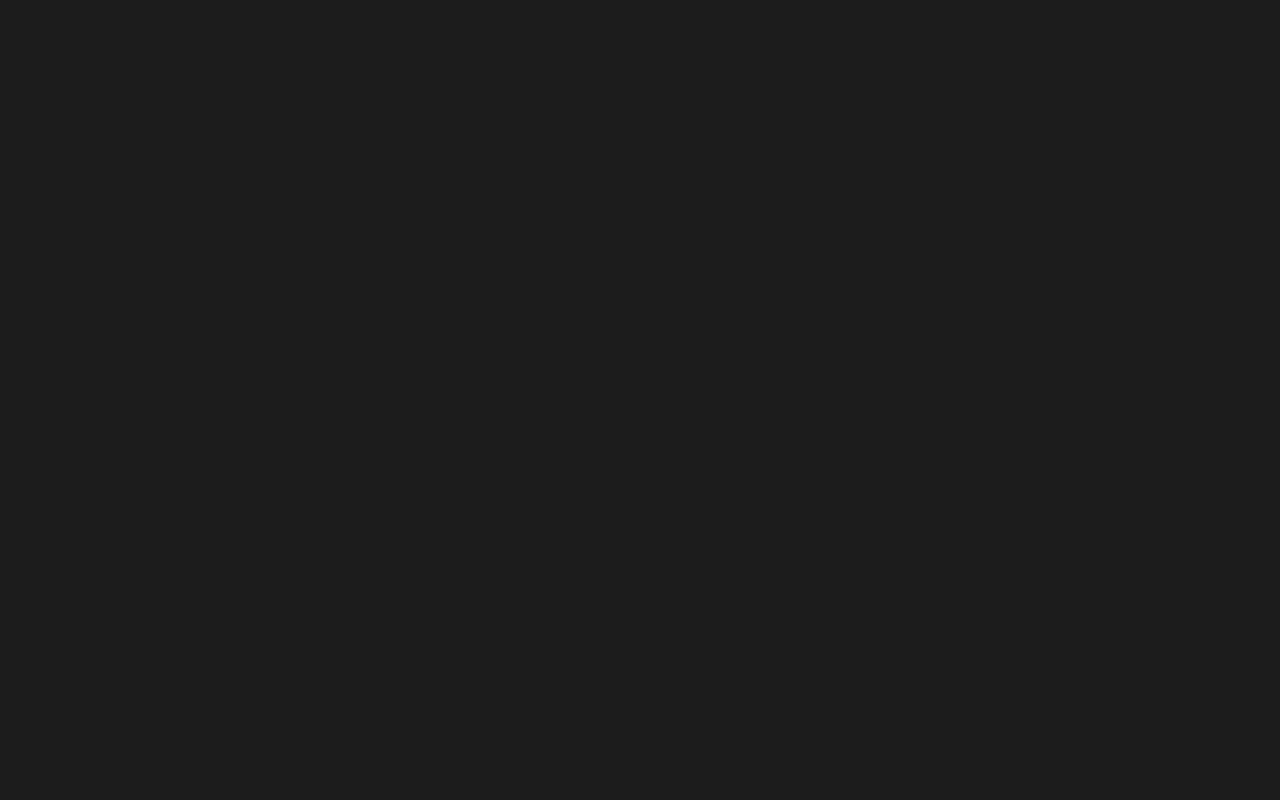
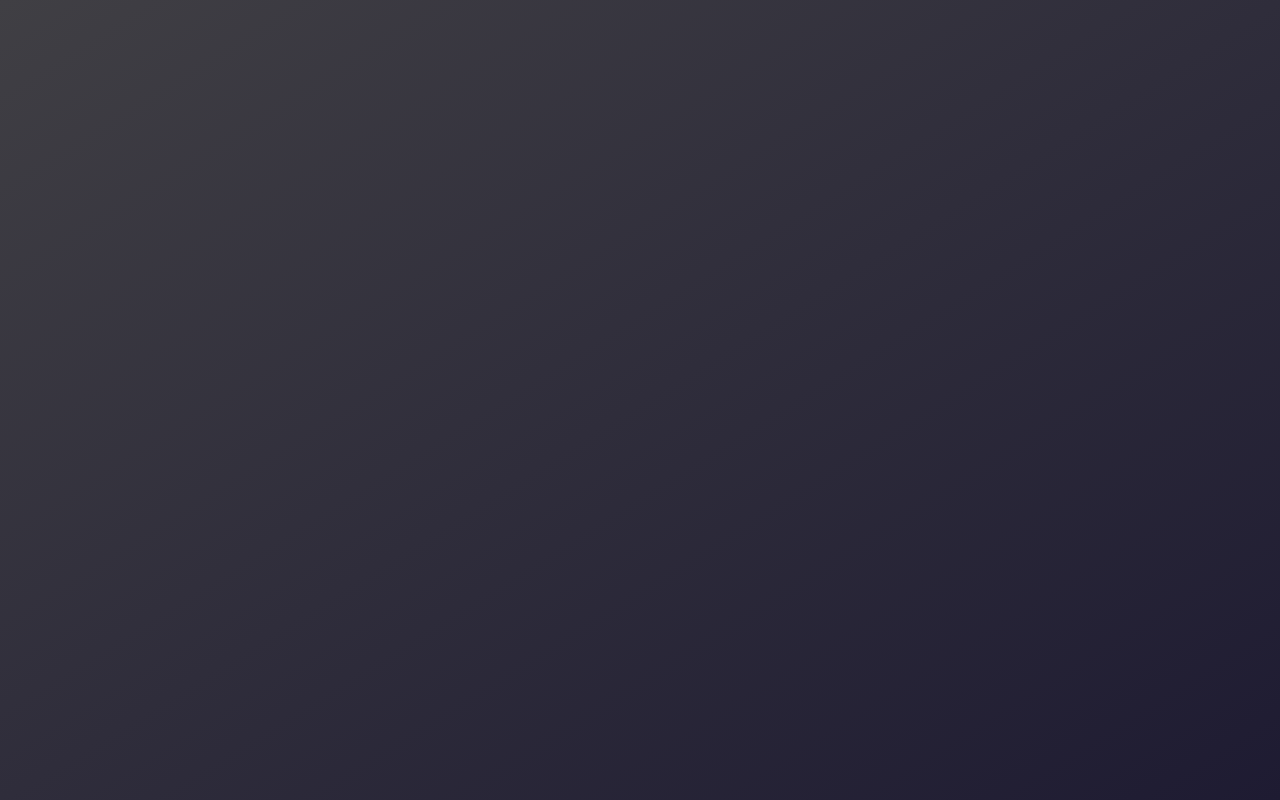
Before and after one commit to Nattawut-M/gradient-colors-inspirations, a plain HTML site: page index.html in a window 1280 px wide. Drawn offline with Linux system fonts and the light colour scheme.

Commit message:
[EDIT] body background to gradient 'Night'

```diff
--- a/index.css
+++ b/index.css
@@ -6,5 +6,5 @@
 
 body {
     min-height: 100vh;
-    background-color: rgb(28, 28, 28);
+    background: linear-gradient(to bottom right, #403F44, #1E1B32);
 }
```
